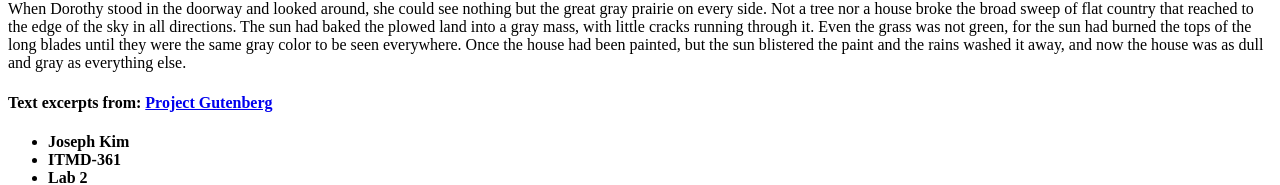
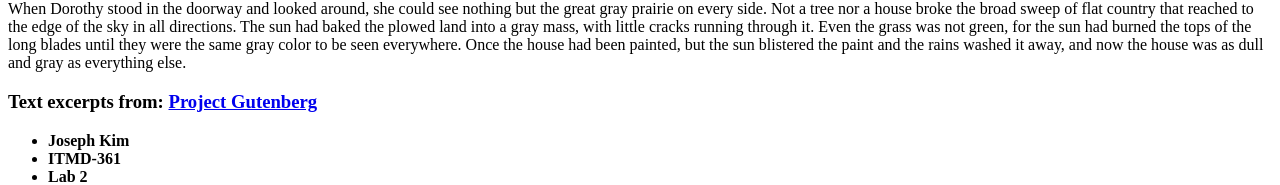
Before and after one commit to zmgkgkt1004/lab3, a plain HTML site: page index.html in a window 1280 px wide. Shown: the part 776-961 px from the top of the page. Drawn offline with Linux system fonts and the light colour scheme.

Commit message:
Update index.html
<h4> to <h3>

```diff
--- a/index.html
+++ b/index.html
@@ -50,7 +50,7 @@
 
 
 
-<h4>Text excerpts from: <a href="https://www.gutenberg.org" target="_blank" title="Project Gutenberg Website">Project Gutenberg</a></h4>
+<h3>Text excerpts from: <a href="https://www.gutenberg.org" target="_blank" title="Project Gutenberg Website">Project Gutenberg</a></h3>
 <ul>
 	<li><strong>Joseph Kim</strong></li>
 	<li><strong>ITMD-361</strong></li>
```
